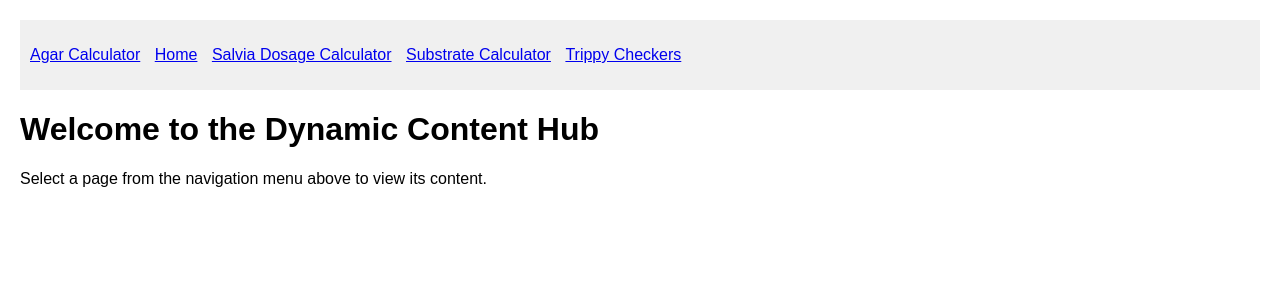
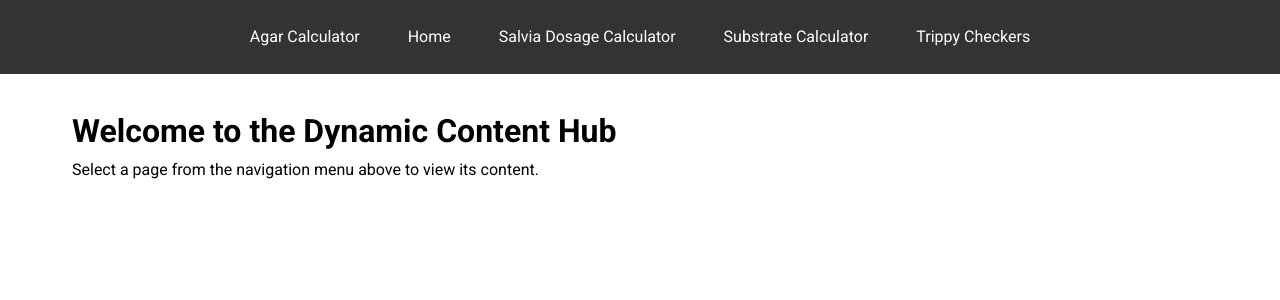
Before and after one commit to junovhs/pooltool, a Jekyll site: the page built from index.html, in a window 1280 px wide. Shown: the top 300 px of the page. Built offline with Jekyll 4.4.1, drawn with Linux system fonts in a browser that asks for light colours.

Commit message:
Update default.html

```diff
--- a/_layouts/default.html
+++ b/_layouts/default.html
@@ -5,20 +5,55 @@
     <meta name="viewport" content="width=device-width, initial-scale=1.0">
     <title>{{ page.title | default: site.title }}</title>
     <style>
-        body { font-family: Arial, sans-serif; margin: 0; padding: 20px; }
-        nav { background: #f0f0f0; padding: 10px; }
-        nav ul { list-style-type: none; padding: 0; }
-        nav ul li { display: inline; margin-right: 10px; }
-        main { margin-top: 20px; }
+        @import url('https://fonts.googleapis.com/css2?family=Roboto:wght@400;700&display=swap');
+
+        /* Reset and base styles */
+        * { box-sizing: border-box; margin: 0; padding: 0; }
+        body { font-family: 'Roboto', Arial, sans-serif; line-height: 1.6; }
+
+        /* Navigation styles */
+        #site-nav {
+            background-color: #333;
+            padding: 1rem;
+            position: sticky;
+            top: 0;
+            z-index: 1000;
+        }
+        #site-nav ul {
+            list-style-type: none;
+            display: flex;
+            flex-wrap: wrap;
+            justify-content: center;
+        }
+        #site-nav li {
+            margin: 0.5rem;
+        }
+        #site-nav a {
+            color: white;
+            text-decoration: none;
+            padding: 0.5rem 1rem;
+            border-radius: 4px;
+            transition: background-color 0.3s;
+        }
+        #site-nav a:hover, #site-nav a:focus {
+            background-color: #555;
+        }
+
+        /* Main content area */
+        main {
+            padding: 2rem;
+            max-width: 1200px;
+            margin: 0 auto;
+        }
     </style>
 </head>
 <body>
-    <nav>
+    <nav id="site-nav">
         <ul>
         {% assign pages_list = site.pages | sort:"url" %}
         {% for node in pages_list %}
             {% if node.title != null and node.url contains "/pages/" %}
-            <li><a href="{{ node.url | relative_url }}">{{ node.title }}</a></li>
+            <li><a href="{{ site.baseurl }}{{ node.url }}">{{ node.title }}</a></li>
             {% endif %}
         {% endfor %}
         </ul>
```
